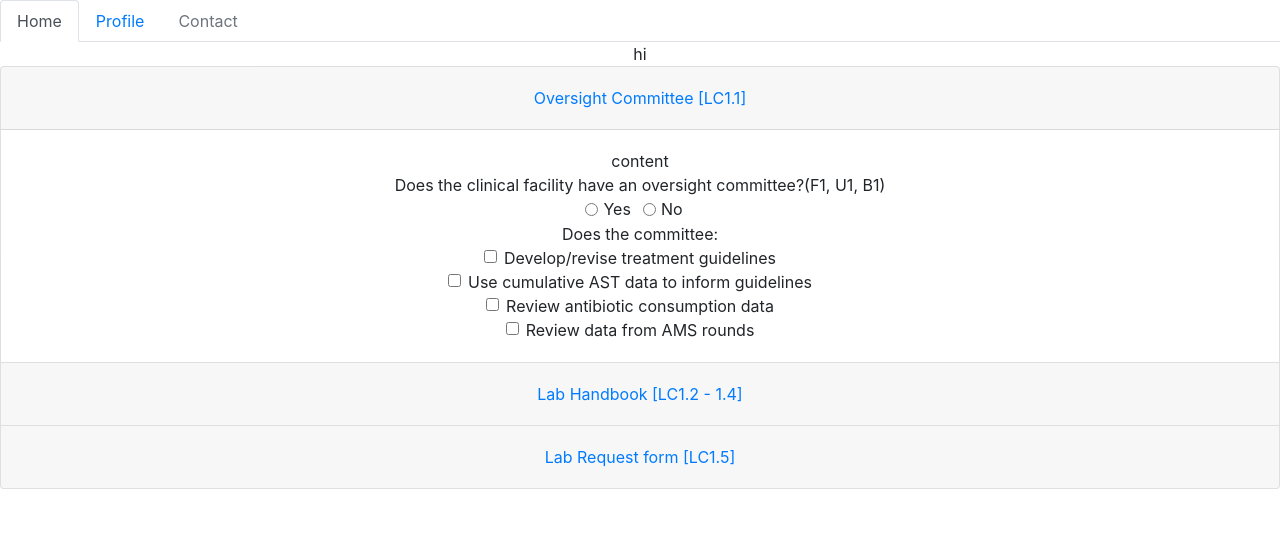
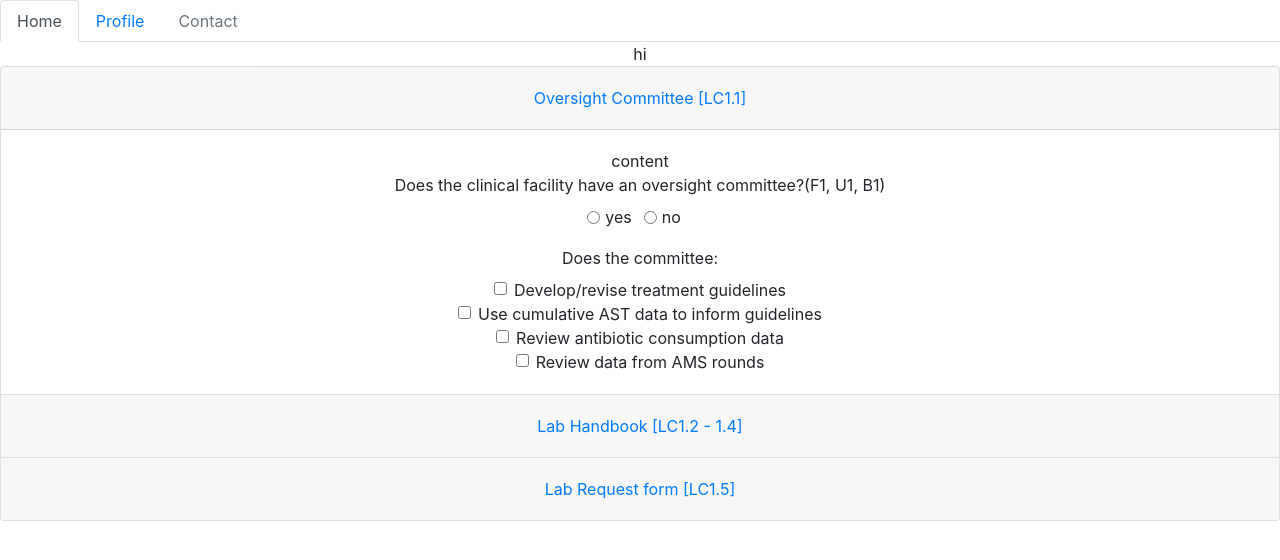
Before and after one commit to hoshmn/amr-cra, a React (Create React App) app: page / in a window 1280 px wide. Shown: the top 560 px of the page. Built offline with nearby package versions, Linux system fonts and the light colour scheme.

Commit message:
replace inputs with react-bs

```diff
--- a/src/FacilityQuestions.js
+++ b/src/FacilityQuestions.js
@@ -2,6 +2,7 @@ import React from 'react';
 import Accordion from 'react-bootstrap/Accordion';
 import Button from 'react-bootstrap/Button';
 import Card from 'react-bootstrap/Card';
+import Form from 'react-bootstrap/Form';
 import questions from './questions/facility';
 
 const expectedOutput = {
@@ -83,62 +84,41 @@ class FacilityQuestions extends React.Component {
 
   getPreface(el) {
     return (
-      <label className='form-check-label question-text' key={el.id}>{el.text}</label>
+      <Form.Label key={el.id}>{el.text}</Form.Label>
     )
   }
 
   getQuestionBox(el) {
     return (
-      <div key={el.id}>
-         <input className='form-check-input' type='checkbox'
-          name='oversight-committee-c'
+      <Form.Check type='checkbox'
         id={el.id}
-          value={el.id}
+        key={el.id}
+        label={el.text}
       />
-        <label className='form-check-label' htmlFor={el.id}>
-          {el.text}
-        </label>
-      </div>
     )
   }
 
   getQuestionYN(el) {
     return (
-      <div key={el.id}>
-        <label className='form-check-label question-text'>
+      <>
+        <Form.Group key={el.id}>
+          <Form.Label>
             {el.text}
             <span className='standard-tag'>{el.standards}</span>
-        </label>
+          </Form.Label>
 
           <div className='responses'>
-
-          <div className='form-check form-check-inline'>
-            <input className='form-check-input' type='radio'
-              name={el.id}
-              id={el.id + '_yes'}
-              value={el.id + '_yes'}
-            />
-            <label className='form-check-label' htmlFor={el.id + '_yes'}>Yes</label>
+              <Form.Check name={el.id} inline type='radio' id={el.id} label='yes' />
+              <Form.Check name={el.id} inline type='radio' id={el.id} label='no' />
           </div>
-          <div className='form-check form-check-inline'>
-            <input className='form-check-input' type='radio'
-              name={el.id}
-              id={el.id + '_no'}
-              value={el.id + '_no'}
-            />
-            <label className='form-check-label' htmlFor={el.id + '_no'}>No</label>
-          </div>
-
+        </Form.Group>
 
         {el.subQs &&
           <div className='sub-questions'>
             {el.subQs.map(childEl => this.processElement(childEl))}
           </div>
         }
-
-
-        </div>
-      </div>
+      </>
     )
   }
 
--- a/src/questions/facility.js
+++ b/src/questions/facility.js
@@ -33,14 +33,14 @@ export default [
   },
   {
     id: 'fac_sec_2',
-    sectionId: '2',
+    sectionNum: '2',
     text: 'Lab Handbook [LC1.2 - 1.4]',
     type: 'sectionHeader',
     children: [],
   },
   {
     id: 'fac_sec_3',
-    sectionId: '3',
+    sectionNum: '3',
     text: 'Lab Request form [LC1.5]',
     type: 'sectionHeader',
     children: [],
```
Lines whose indentation alone changed are shown as unchanged.
